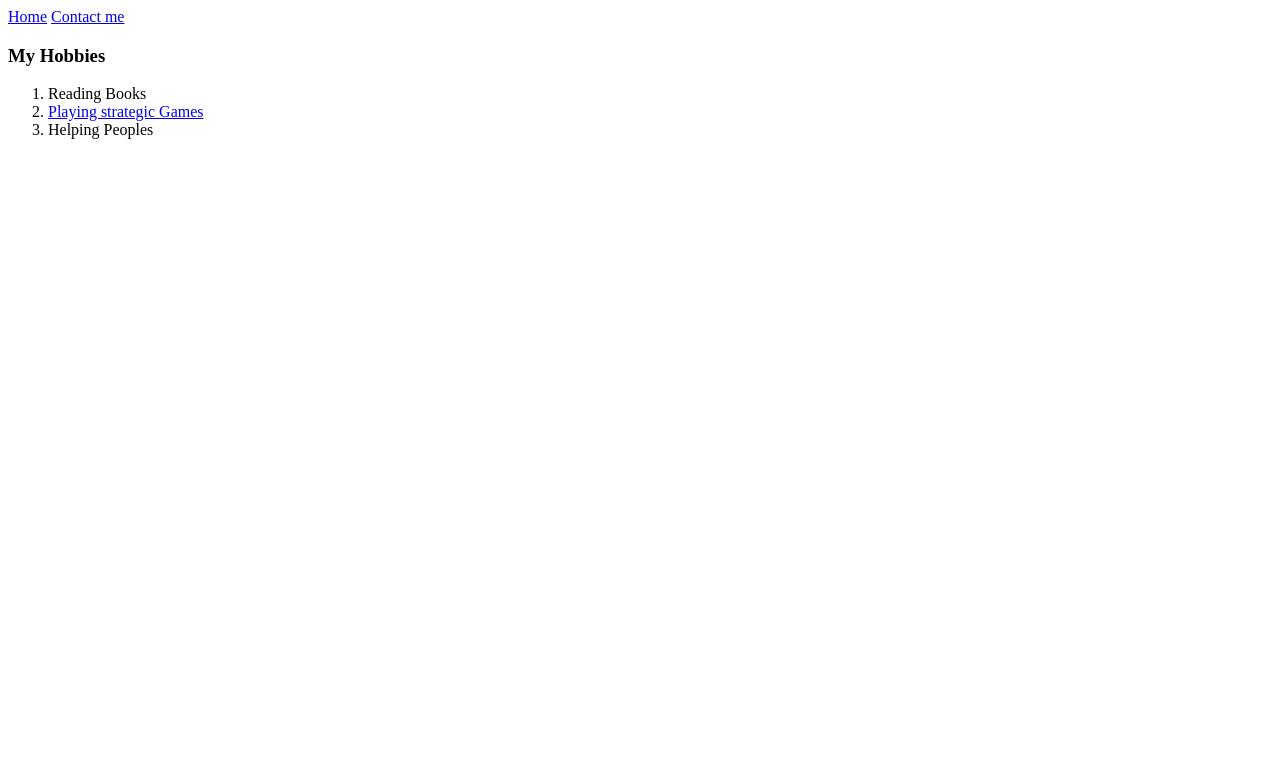
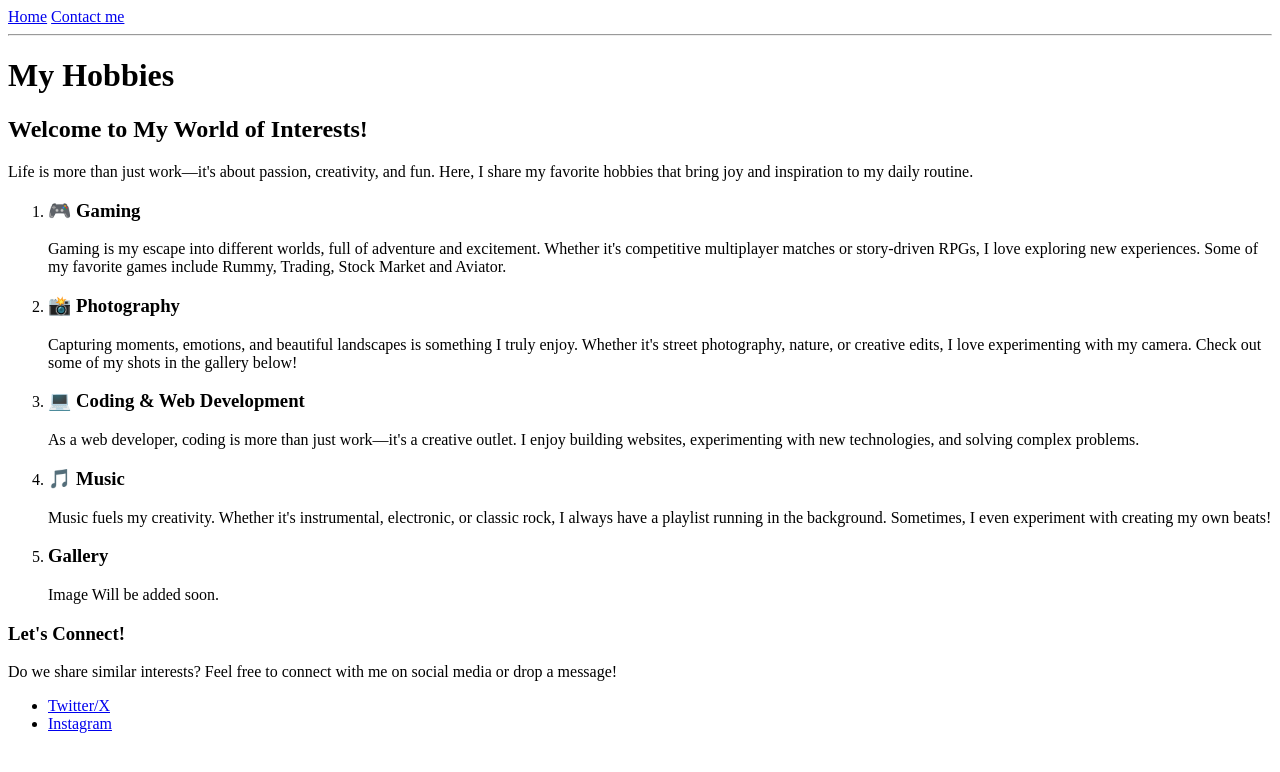
Before and after one commit to prabhat-web-craft0110/CV_HTML, a plain HTML site: page hobbies.html in a window 1280 px wide. Drawn offline with Linux system fonts and the light colour scheme.

Commit message:
Hobby Page Content Updated

```diff
--- a/hobbies.html
+++ b/hobbies.html
@@ -6,16 +6,57 @@
   <body>
     <a href="./index.html">Home</a>
     <a href="./contact-me.html">Contact me</a>
-    <h3>My Hobbies</h3>
+    <hr/>
+    <h1>My Hobbies</h1>
+    <h2>Welcome to My World of Interests!</h2>
+    <p>
+      Life is more than just work—it's about passion, creativity, and fun. Here, I share my favorite hobbies that bring joy and inspiration to my daily routine.
+    </p>
     <ol>
-      <li>Reading Books</li>
       <li>
-        <a href="https://www.youtube.com/watch?v=x-GOYenzOY8">
-          Playing strategic Games</a
-        >
+        <h3>🎮 Gaming</h3>
+        <p>
+          Gaming is my escape into different worlds, full of adventure and excitement. Whether it's competitive multiplayer matches or story-driven RPGs, I love exploring new experiences. Some of my favorite games include Rummy, Trading, Stock Market and Aviator.
+        </p>
       </li>
-      <li>Helping Peoples</li>
+      <li>
+        <h3>📸 Photography</h3>
+        <p>
+          Capturing moments, emotions, and beautiful landscapes is something I truly enjoy. Whether it's street photography, nature, or creative edits, I love experimenting with my camera. Check out some of my shots in the gallery below!
+        </p>
+      </li>
+      <li>
+        <h3>💻 Coding & Web Development</h3>
+        <p>As a web developer, coding is more than just work—it's a creative outlet. I enjoy building websites, experimenting with new technologies, and solving complex problems.
+          </p>
+      </li>
+
+      <li>
+        <h3>🎵 Music</h3>
+        <p>Music fuels my creativity. Whether it's instrumental, electronic, or classic rock, I always have a playlist running in the background. Sometimes, I even experiment with creating my own beats!
+          </p>
+      </li>
+
+      <li>
+        <h3>Gallery</h3>
+        <p>Image Will be added soon.
+          </p>
+      </li>
 
     </ol>
+    <div>
+
+      <h3>Let's Connect!</h3>
+      <p>Do we share similar interests? Feel free to connect with me on social media or drop a message!</p>
+
+      <ul>
+        <li>
+          <a href="#">Twitter/X</a>
+        </li>
+        <li>
+          <a href="#">Instagram</a>
+        </li>
+      </ul>
+    </div>
   </body>
 </html>
```
